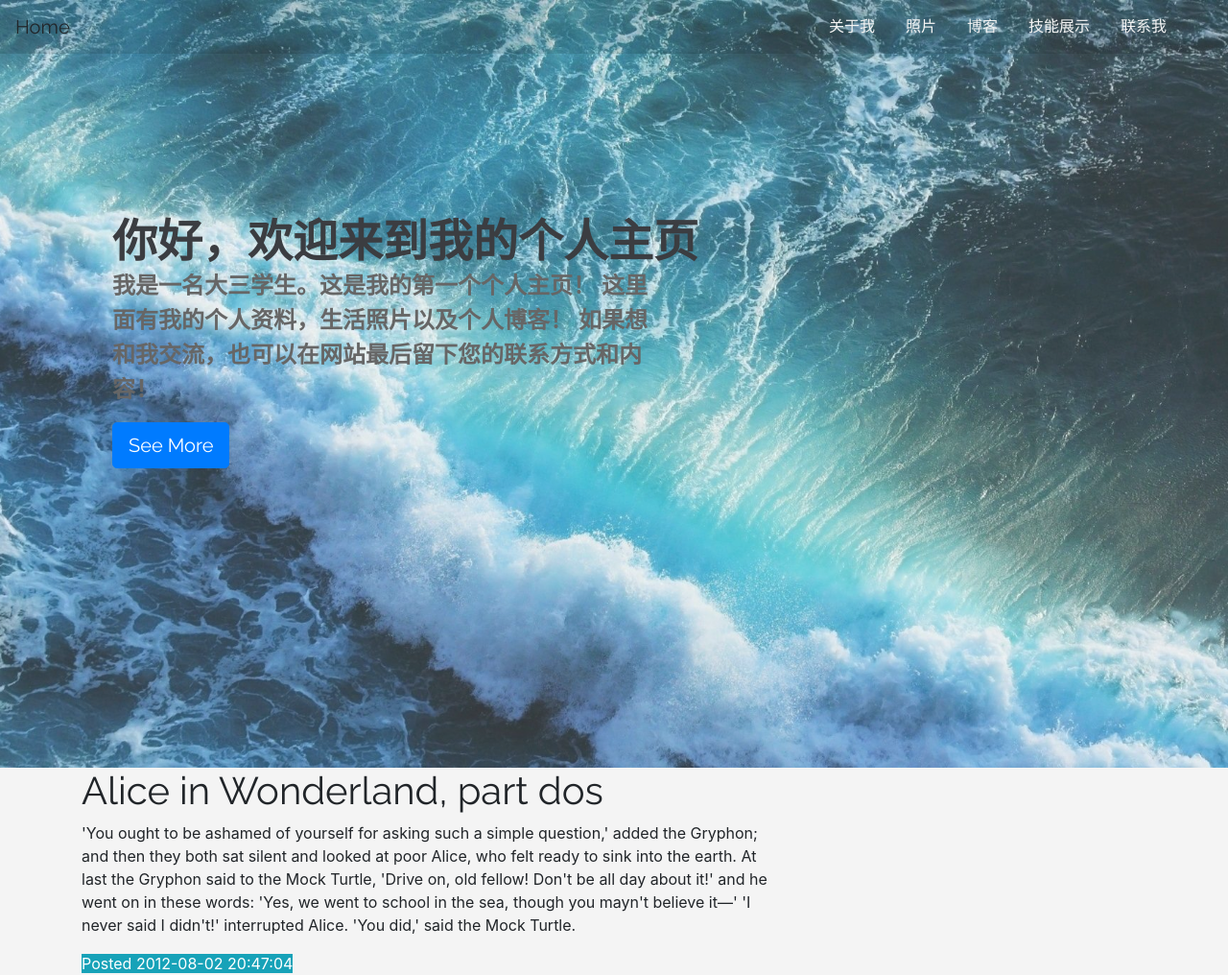
After one commit to zhaoedf/MyHomePage, a Flask app: template templates/blog.html in a window 1280 px wide. The commit adds this page. Shown: the whole page at 96% size. Run offline with Flask 2, Linux system fonts and the light colour scheme; the template is opened without the code that fills it, so the values that code supplies are empty; some libraries are stand-ins or nearby versions.

Commit message:
message board blog backend admin chinese

```diff
--- a/app.py
+++ b/app.py
@@ -1,13 +1,38 @@
 import click
+import os
+import sys
+from datetime import datetime
 
-from flask import Flask,render_template
+from flask import Flask,render_template,request,url_for,redirect,flash
+from flask_sqlalchemy import SQLAlchemy
 from flask_bootstrap import Bootstrap
+from flask_wtf import FlaskForm
+from wtforms import StringField, SubmitField, TextAreaField
+from wtforms.validators import DataRequired, Length
+from flask_admin import Admin
+from flask_admin.contrib.sqla import ModelView
+from flask_ckeditor import CKEditor, CKEditorField
+
 
 from datetime import timedelta
 
+
+# SQLite URI compatible
+WIN = sys.platform.startswith('win')
+if WIN:
+    prefix = 'sqlite:///'
+else:
+    prefix = 'sqlite:////'
+
+
 app = Flask(__name__)
+app.config['SECRET_KEY'] = 'dev'
+app.config['SQLALCHEMY_DATABASE_URI'] = prefix + os.path.join(app.root_path, 'data.db')
+app.config['SQLALCHEMY_TRACK_MODIFICATIONS'] = False
 app.config['SEND_FILE_MAX_AGE_DEFAULT'] = timedelta(seconds=1)
 # app.config['DEBUG'] = True
+
+db = SQLAlchemy(app, use_native_unicode='utf8')
 
 if app.config["DEBUG"]:
     @app.after_request
@@ -17,16 +42,79 @@ if app.config["DEBUG"]:
         response.headers["Pragma"] = "no-cache"
         return response
 
+
 bootstrap = Bootstrap(app)
+ckeditor = CKEditor(app)
+# Customized Post model admin
+class PostAdmin(ModelView):
+    # override form type with CKEditorField
+    form_overrides = dict(text=CKEditorField)
+    create_template = 'blogEdit.html'
+    edit_template = 'blogEdit.html'
 
-@app.route('/')
+class message(db.Model):
+    id = db.Column(db.Integer,primary_key=True)
+    name = db.Column(db.String(20))
+    mail = db.Column(db.String(40))
+    body = db.Column(db.String(200))
+    timestamp = db.Column(db.DateTime, default=datetime.utcnow,index=True)
+
+class blog(db.Model):
+    id = db.Column(db.Integer, primary_key=True)
+    title = db.Column(db.String(120))
+    text = db.Column(db.Text)
+
+class MesForm(FlaskForm):
+    name = StringField('Name', validators=[DataRequired(), Length(1, 20)])
+    body = TextAreaField('Message', validators=[DataRequired(), Length(1, 200)])
+    submit = SubmitField()
+
+
+admin = Admin(app, name='Flask-CKEditor demo')
+admin.add_view(PostAdmin(blog, db.session))
+
+
+
+@app.cli.command()
+@click.option('--drop', is_flag=True, help='Create after drop.')
+def initdb(drop):
+    """Initialize the database."""
+    if drop:
+        db.drop_all()
+    db.create_all()
+    click.echo('Initialized database.')
+
+
+
+@app.route('/',methods=['GET','POST'])
 def hello_world():
+
+    if request.method == 'POST':
+        print(1)
+        name = request.form.get('name')
+        mail = request.form.get('mail')
+        content = request.form.get('content')
+        print(content)
+
+        mes = message(name=name,mail=mail,body=content)
+        db.session.add(mes)
+        db.session.commit()
+
+        flash('success！')
+
+        return redirect((url_for('hello_world')))
+
     return render_template('index.html')
+
+# @app.route('/admin', methods=['GET','POST'])
+# def admin():
+#     pass
 
 @app.cli.command()
 def delete_cache():
     pass
 
 
+
 if __name__ == '__main__':
     app.run()
--- a/static/css/main.css
+++ b/static/css/main.css
@@ -8,6 +8,18 @@ body{
 html,h1,h2,h3,h4,h5,h6,a{
 	font-family: "Raleway";
 }
+
+.alert {
+    position: relative;
+    padding: 7px;
+    margin: 7px 0;
+    border: 1px solid transparent;
+    color: #004085;
+    background-color: #cce5ff;
+    border-color: #b8daff;
+    border-radius: 5px;
+}
+
 .navbar{
 	background: rgba(0,0,0,0.1);
 }
@@ -27,7 +39,7 @@ html,h1,h2,h3,h4,h5,h6,a{
  justify-content: flex-end;
 }
 .navbar-toggler{
-  background:#fff !important;
+  background: #ffffff !important;
 }
 
 /*header style*/
--- /dev/null
+++ b/templates/blog.html
@@ -0,0 +1,95 @@
+<!DOCTYPE html>
+<html lang="zh-cn">
+<head>
+	<title>Bootstrap 4 landing page</title>
+    <meta charset="UTF-8">
+	 <!-- add bootstrap css file -->
+
+    <link rel="stylesheet" type="text/css" href="../static/css/bootstrap.min.css">
+    <link rel="stylesheet" type="text/css" href="../static/css/main.css">
+
+
+</head>
+<body>
+
+  <!-- navbar -->
+  <nav class="navbar navbar-expand-lg fixed-top  " id ='navBar'>
+       <a class="navbar-brand">Home</a>
+
+	     <button class="navbar-toggler" type="button" data-toggle="collapse" data-target="#navbarSupportedContent" aria-controls="navbarSupportedContent" aria-expanded="false" aria-label="Toggle navigation">
+	    <span class="navbar-toggler-icon"></span>
+	  </button>
+
+
+	  <div class="collapse navbar-collapse " id="collapsibleNavbar">
+	    <ul class="navbar-nav mr-4">
+
+	      <li class="nav-item">
+	        <a class="nav-link" data-value="about" href="#">关于我</a>
+	      </li>
+	      <li class="nav-item">
+	        <a class="nav-link " data-value="portfolio" href="#">照片</a>
+	      </li>
+	      <li class="nav-item">
+	        <a class="nav-link " data-value="blog" href="#">博客</a>
+	      </li>
+	      <li class="nav-item">
+	        <a class="nav-link " data-value="team" href="#">
+	        技能展示</a>
+	      </li>
+	      <li class="nav-item">
+	        <a class="nav-link " data-value="contact" href="#">联系我</a>
+	      </li>
+	    </ul>
+
+	  </div>
+</nav>
+
+<!-- header -->
+<header class="header " id="header">
+  <div class="overlay"></div>
+   <div class="container">
+   	  <div class="description ">
+        <h1>
+            你好，欢迎来到我的个人主页
+            <p class="h1">
+                我是一名大三学生。这是我的第一个个人主页！
+                这里面有我的个人资料，生活照片以及个人博客！
+                如果想和我交流，也可以在网站最后留下您的联系方式和内容！
+            </p>
+            <a class="btn btn-primary btn-lg" href="#" role="button" id="seemore">See More</a>
+        </h1>
+      </div>
+   </div>
+
+</header>
+
+<div>
+   <div class="container">
+       <div class="row">
+            <h1 class="col-md-8 col-lg-8">Alice in Wonderland, part dos</h1>
+             <p class="col-md-8 col-lg-8">
+                'You ought to be ashamed of yourself for asking such a simple question,' added the Gryphon; and then they both sat silent and looked at poor Alice, who felt ready to sink into the earth. At last the Gryphon said to the Mock Turtle, 'Drive on, old fellow! Don't be all day about it!' and he went on in these words:
+                'Yes, we went to school in the sea, though you mayn't believe it—'
+                'I never said I didn't!' interrupted Alice.
+                'You did,' said the Mock Turtle.
+           </p>
+       </div>
+
+       <div>
+           <span class="badge-info">Posted 2012-08-02 20:47:04</span>
+       </div>
+   </div>
+</div>
+
+
+<!-- add Javasscript file from js file -->
+<script src="//code.jquery.com/jquery-1.11.1.min.js"></script>
+<script src="//netdna.bootstrapcdn.com/bootstrap/3.0.0/js/bootstrap.min.js"></script>
+<script type="text/javascript" src="../static/js/jquery.min.js"></script>
+<script type="text/javascript" src="../static/js/bootstrap.min.js"></script>
+<script type="text/javascript" src='../static/js/main.js'></script>
+<script src="https://cdnjs.cloudflare.com/ajax/libs/popper.js/1.11.0/umd/popper.min.js" integrity="sha384-b/U6ypiBEHpOf/4+1nzFpr53nxSS+GLCkfwBdFNTxtclqqenISfwAzpKaMNFNmj4" crossorigin="anonymous"></script>
+
+</body>
+</html>
--- /dev/null
+++ b/templates/blogEdit.html
@@ -0,0 +1,6 @@
+{% extends 'admin/model/edit.html' %}
+
+{% block tail %}
+    {{ super() }}
+    {{ ckeditor.load() }}
+{% endblock %}
```
Also changed, not shown: templates/admin/admin.html (added, +10 -0 lines), templates/index.html (+19 -16 lines).
